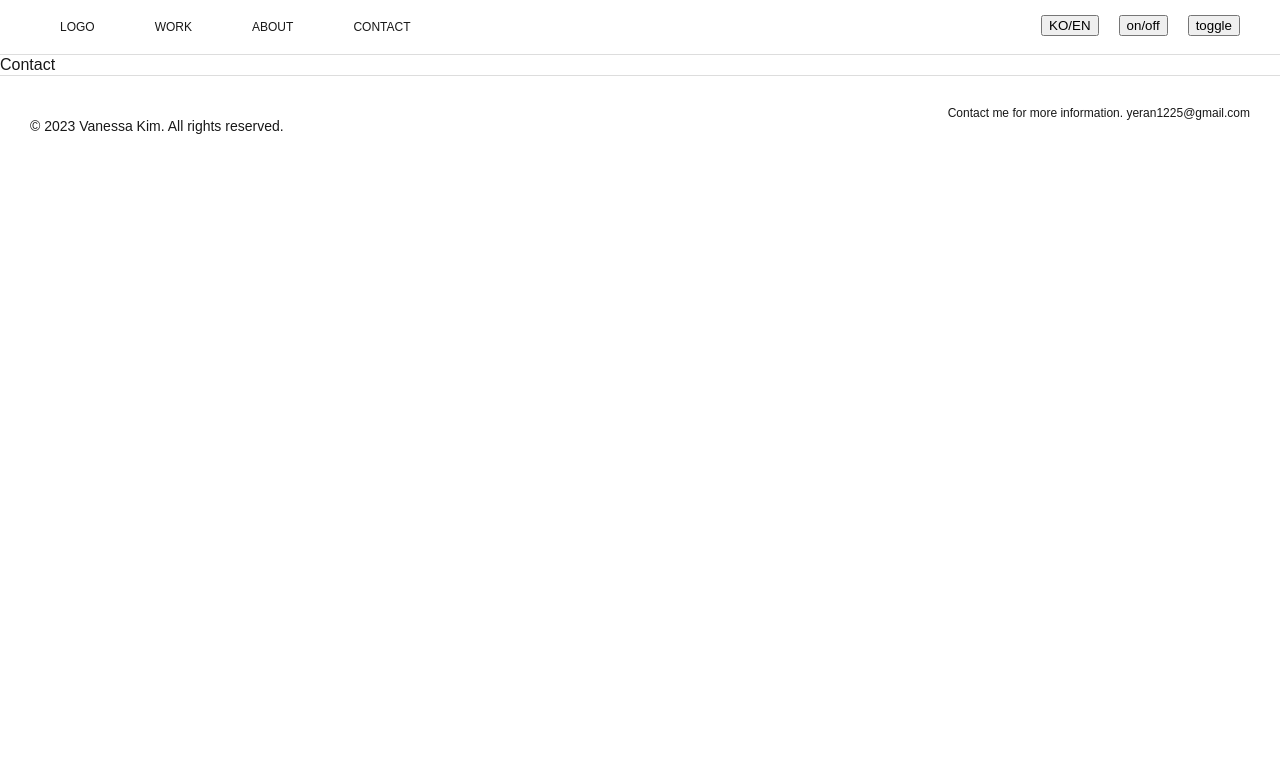
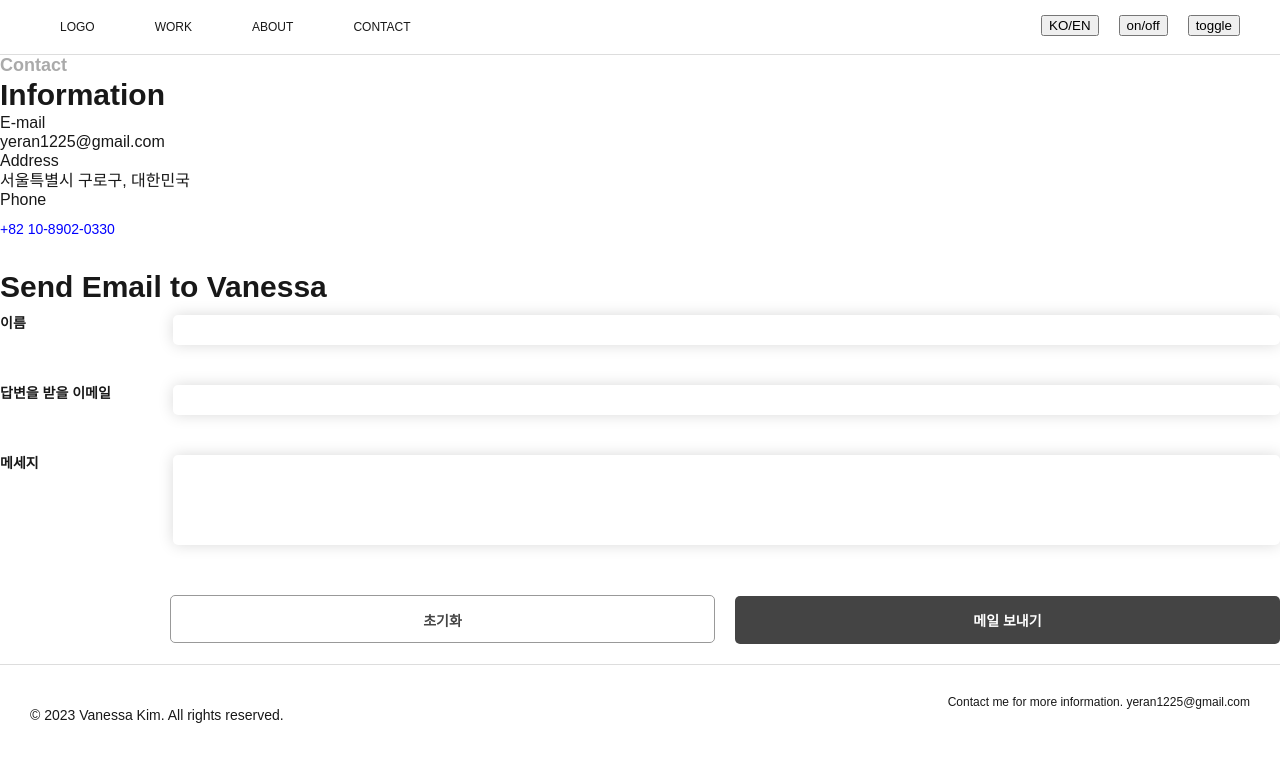
Before and after one commit to vanessa-kim/portfolio, a React (Create React App) app: page /contact in a window 1280 px wide. Shown: the top 762 px of the page. Built offline with nearby package versions, Linux system fonts and the light colour scheme.

Commit message:
[CONTACT] 이메일폼 컴포넌트 공통화 및 contact 내용 정리

```diff
--- /dev/null
+++ b/src/Components/EmailForm.tsx
@@ -0,0 +1,185 @@
+import styled from "styled-components";
+import emailjs from "@emailjs/browser";
+import { useForm, SubmitHandler } from "react-hook-form";
+
+const FormWrapper = styled.form`
+  display: flex;
+  flex-direction: column;
+
+  .form-row {
+    padding-bottom: 20px;
+
+    & > div {
+      display: flex;
+      align-items: flex-start;
+      margin: 10px 0;
+    }
+
+    label {
+      display: inline-block;
+      width: 200px;
+      font-size: 14px;
+      font-weight: 600;-
+      line-height: 30px;
+    }
+
+    input,
+    textarea {
+      display: block;
+      width: 100%;
+      height: 30px;
+      line-height: 30px;
+      border: 0;
+      box-shadow: 0 0 15px rgba(0, 0, 0, 0.15);
+      border-radius: 5px;
+      padding: 10px;
+
+      &:focus {
+        outline: 0;
+        box-shadow: 0 0 15px rgba(0, 0, 0, 0.25);
+      }
+
+      &.error {
+        box-shadow: 0 0 15px rgba(255, 0, 0, 0.4);
+      }
+    }
+
+    textarea {
+      height: 90px;
+      resize: none;
+      overflow: auto;
+    }
+
+    p {
+      margin-bottom: -30px;
+      margin-left: 170px;
+      font-size: 12px;
+      line-height: 20px;
+      padding-bottom: 10px;
+      color: #f00;
+    }
+  }
+
+  .form-row.button-group {
+    padding-top: 20px;
+    padding-left: 170px;
+
+    button {
+      width: calc(50% - 10px);
+      border: none;
+      background-color: #444;
+      color: #fff;
+      border-radius: 5px;
+      height: 48px;
+      line-height: 48px;
+      font-size: 14px;
+      font-weight: 600;
+      cursor: pointer;
+
+      &:first-child {
+        margin-right: 20px;
+        border: 1px solid #999;
+        background-color: #fff;
+        color: #444;
+      }
+    }
+  }
+`;
+
+interface IForm {
+	user_name: string;
+	user_email: string;
+	message: string;
+}
+
+function EmailForm() {
+	const {
+		register,
+		formState: { isValid, errors },
+		handleSubmit,
+		clearErrors,
+		reset,
+	} = useForm<IForm>({ mode: "onChange" });
+
+	// emailJs에서 호환되는 formElement를 동적으로 생성해주는 이벤트
+	const FormElementMaker = (data: any) => {
+		const form = document.createElement("form");
+
+		Object.keys(data).forEach((key: string) => {
+			const hiddenField = document.createElement("input");
+			hiddenField.setAttribute("name", key);
+			hiddenField.setAttribute("value", data[key]);
+			hiddenField.setAttribute("type", "text");
+			form.appendChild(hiddenField);
+		});
+
+		return form;
+	};
+
+	// 메일 보내기 이벤트
+	const sendEmail: SubmitHandler<IForm> = async (data) => {
+		if (Object.keys(errors).length > 0 || !isValid) return;
+		try {
+			const result = await emailjs.sendForm(
+				"service-vanessa",
+				"template_13k5i08",
+				FormElementMaker(data),
+				"fm7oF7rpZ--KdiXEG"
+			);
+		} catch (err) {
+			console.error(err);
+		}
+	};
+
+	return (
+		<FormWrapper onSubmit={handleSubmit(sendEmail)}>
+			<div className="form-row">
+				<div>
+					<label>이름</label>
+					<input
+						{...register("user_name", {
+							required: true,
+							onChange: () => clearErrors("user_name"),
+						})}
+						className={errors.user_name ? "error" : ""}
+					/>
+				</div>
+				{errors.user_name ? <p>이름은 필수 값입니다. 입력해주세요.</p> : null}
+			</div>
+			<div className="form-row">
+				<div>
+					<label>답변을 받을 이메일</label>
+					<input
+						{...register("user_email", {
+							required: true,
+							onChange: () => clearErrors("user_email"),
+						})}
+						className={errors.user_email ? "error" : ""}
+					/>
+				</div>
+				{errors.user_email ? <p>메일은 필수 값입니다. 입력해주세요.</p> : null}
+			</div>
+			<div className="form-row">
+				<div>
+					<label>메세지</label>
+					<textarea
+						{...register("message", {
+							required: true,
+							onChange: () => clearErrors("message"),
+						})}
+						className={errors.message ? "error" : ""}
+					/>
+				</div>
+				{errors.message ? <p>메세지는 필수 값입니다. 입력해주세요.</p> : null}
+			</div>
+			<div className="form-row button-group">
+				<button type="button" onClick={() => reset()}>
+					초기화
+				</button>
+				<button type="submit">메일 보내기</button>
+			</div>
+		</FormWrapper>
+	);
+}
+
+export default EmailForm;
--- a/src/Routes/About/index.tsx
+++ b/src/Routes/About/index.tsx
@@ -15,7 +15,7 @@ function About() {
 			<h2>About</h2>
 			<h3>Introduce</h3>
 			<p>
-				안녕하세요 저는 김예란(Vanessa Kim)입니다. 한국의 서울에서 살고 있는
+				안녕하세요 저는 김예란(Vanessa Kim)입니다. 한국의 서울에 살고 있는
 				열정적인 UI 개발자입니다.
 				<br />
 				웹 디자인/퍼블리싱 3년, 프론트엔드 4년의 경력을 갖고 있습니다. 솔루션
--- a/src/Routes/Contact/index.tsx
+++ b/src/Routes/Contact/index.tsx
@@ -1,9 +1,24 @@
+import EmailForm from "../../Components/EmailForm";
+
 function Contact() {
-  return (
-    <>
-      <h1>Contact</h1>
-    </>
-  );
+	return (
+		<>
+			<h2>Contact</h2>
+
+			<h3>Information</h3>
+			<label>E-mail</label>
+			<address>yeran1225@gmail.com</address>
+			<label>Address</label>
+			<address>서울특별시 구로구, 대한민국</address>
+			<label>Phone</label>
+			<p>
+				<a href="tel:+821089020330">+82 10-8902-0330</a>
+			</p>
+
+			<h3>Send Email to Vanessa</h3>
+			<EmailForm />
+		</>
+	);
 }
 
 export default Contact;
--- a/src/Routes/Main/MainContact.tsx
+++ b/src/Routes/Main/MainContact.tsx
@@ -1,94 +1,20 @@
-import emailjs from '@emailjs/browser';
-import { useForm, SubmitHandler } from 'react-hook-form';
-import { MainContactWrapper, FormWrapper } from './Style';
-
-interface IForm {
-  user_name: string;
-  user_email: string;
-  message: string;
-}
+import { MainContactWrapper } from "./Style";
+import EmailForm from "../../Components/EmailForm";
 
 function MainContact() {
-  const {
-    register,
-    formState: { isValid, errors },
-    handleSubmit,
-    clearErrors,
-    reset,
-  } = useForm<IForm>({ mode: 'onChange' });
-
-  // emailJs에서 호환되는 formElement를 동적으로 생성해주는 이벤트
-  const FormElementMaker = (data: any) => {
-    const form = document.createElement('form');
-
-    Object.keys(data).forEach((key: string) => {
-      const hiddenField = document.createElement('input');
-      hiddenField.setAttribute('name', key);
-      hiddenField.setAttribute('value', data[key]);
-      hiddenField.setAttribute('type', 'text');
-      form.appendChild(hiddenField);
-    });
-
-    return form;
-  };
-
-  // 메일 보내기 이벤트
-  const sendEmail: SubmitHandler<IForm> = async (data) => {
-    if (Object.keys(errors).length > 0 || !isValid) return;
-    try {
-      const result = await emailjs.sendForm('service-vanessa', 'template_13k5i08', FormElementMaker(data), 'fm7oF7rpZ--KdiXEG');
-    } catch (err) {
-      console.error(err);
-    }
-  };
-
 	return (
 		<MainContactWrapper>
 			<h2 className="main-text">Contact</h2>
 			<h3 className="main-text">Got a problem to solve?</h3>
 			<p className="title-description">
-        궁금한 점, 이야기 나눌 점이 있다면 편하게 문의 주세요. 답은 다소 느릴 수 있습니다 양해 부탁드립니다.
+				궁금한 점, 이야기 나눌 점이 있다면 편하게 문의 주세요. 답은 다소 느릴 수
+				있습니다 양해 부탁드립니다.
 				<br />
-        따로 문의 메일을 보내고 싶다면 <a href="mailto:yeran1225@gmail.com">yeran1225@gmail.com</a>으로 보내주세요.
+				따로 문의 메일을 보내고 싶다면{" "}
+				<a href="mailto:yeran1225@gmail.com">yeran1225@gmail.com</a>으로
+				보내주세요.
 			</p>
-      <FormWrapper onSubmit={handleSubmit(sendEmail)}>
-        <div className="form-row">
-          <div>
-            <label>이름</label>
-            <input
-              {...register('user_name', { required: true, onChange: () => clearErrors('user_name') })}
-              className={errors.user_name ? 'error' : ''}
-            />
-          </div>
-          {errors.user_name ? <p>이름은 필수 값입니다. 입력해주세요.</p> : null}
-        </div>
-        <div className="form-row">
-          <div>
-            <label>답변을 받을 이메일</label>
-            <input
-              {...register('user_email', { required: true, onChange: () => clearErrors('user_email') })}
-              className={errors.user_email ? 'error' : ''}
-            />
-          </div>
-          {errors.user_email ? <p>메일은 필수 값입니다. 입력해주세요.</p> : null}
-        </div>
-        <div className="form-row">
-          <div>
-            <label>메세지</label>
-            <textarea
-              {...register('message', { required: true, onChange: () => clearErrors('message') })}
-              className={errors.message ? 'error' : ''}
-            />
-          </div>
-          {errors.message ? <p>메세지는 필수 값입니다. 입력해주세요.</p> : null}
-        </div>
-        <div className="form-row button-group">
-          <button type="button" onClick={() => reset()}>
-            초기화
-          </button>
-          <button type="submit">메일 보내기</button>
-        </div>
-      </FormWrapper>
+			<EmailForm />
 		</MainContactWrapper>
 	);
 }
--- a/src/Routes/Main/Style.js
+++ b/src/Routes/Main/Style.js
@@ -1,93 +1,9 @@
-import styled from 'styled-components';
+import styled from "styled-components";
 
 const MainContactWrapper = styled.section`
-  border-top: 1px solid #ddd;
-  height: 100vh;
-  padding: 30px;
+	border-top: 1px solid #ddd;
+	height: 100vh;
+	padding: 30px;
 `;
 
-const FormWrapper = styled.form`
-  display: flex;
-  flex-direction: column;
-
-  .form-row {
-    padding-bottom: 20px;
-
-    & > div {
-      display: flex;
-      align-items: flex-start;
-      margin: 10px 0;
-    }
-
-    label {
-      display: inline-block;
-      width: 200px;
-      font-size: 14px;
-      font-weight: 600;-
-      line-height: 30px;
-    }
-
-    input,
-    textarea {
-      display: block;
-      width: 100%;
-      height: 30px;
-      line-height: 30px;
-      border: 0;
-      box-shadow: 0 0 15px rgba(0, 0, 0, 0.15);
-      border-radius: 5px;
-      padding: 10px;
-
-      &:focus {
-        outline: 0;
-        box-shadow: 0 0 15px rgba(0, 0, 0, 0.25);
-      }
-
-      &.error {
-        box-shadow: 0 0 15px rgba(255, 0, 0, 0.4);
-      }
-    }
-
-    textarea {
-      height: 90px;
-      resize: none;
-      overflow: auto;
-    }
-
-    p {
-      margin-bottom: -30px;
-      margin-left: 170px;
-      font-size: 12px;
-      line-height: 20px;
-      padding-bottom: 10px;
-      color: #f00;
-    }
-  }
-
-  .form-row.button-group {
-    padding-top: 20px;
-    padding-left: 170px;
-
-    button {
-      width: calc(50% - 10px);
-      border: none;
-      background-color: #444;
-      color: #fff;
-      border-radius: 5px;
-      height: 48px;
-      line-height: 48px;
-      font-size: 14px;
-      font-weight: 600;
-      cursor: pointer;
-
-      &:first-child {
-        margin-right: 20px;
-        border: 1px solid #999;
-        background-color: #fff;
-        color: #444;
-      }
-    }
-  }
-`;
-
-export { MainContactWrapper, FormWrapper };
+export { MainContactWrapper };
```
Lines whose indentation alone changed are shown as unchanged.
